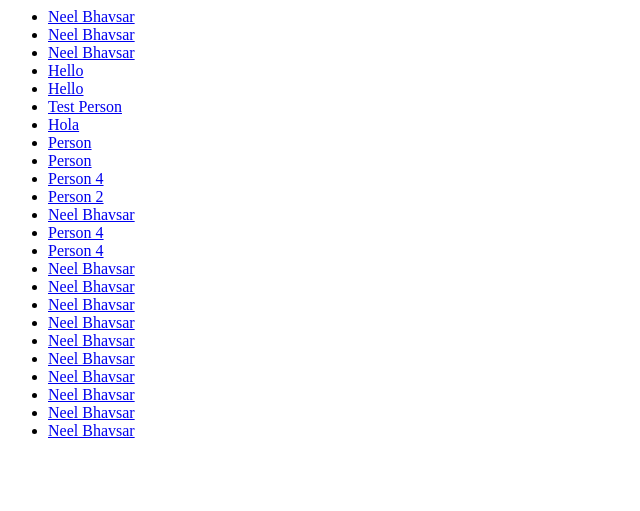
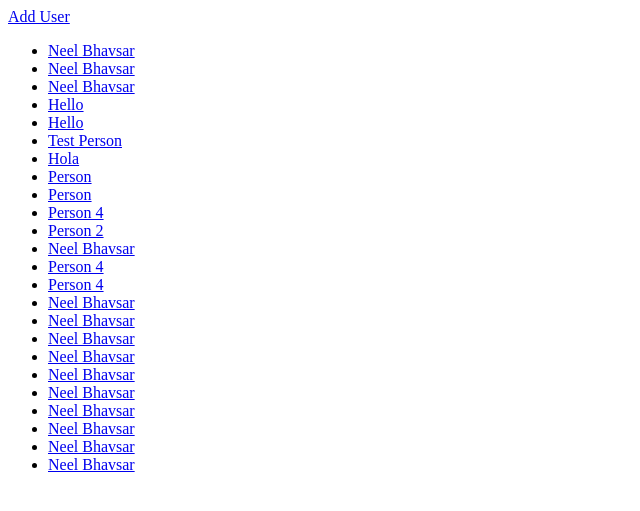
Before and after one commit to nh2bhavsar/Expense_Tracker, a Django app: page / in a window 1280 px wide. Shown: the top 511 px of the page, without its empty margins (0-640 px from the left). Run offline with Django 3.2, Linux system fonts and the light colour scheme; data comes from the database, SQL or seed files in the repository; both versions use the stored data as it was after the commit.

Commit message:
Add form for categories of person

```diff
--- a/user/templates/user/index.html
+++ b/user/templates/user/index.html
@@ -1,7 +1,8 @@
+<p><a href="{% url 'user:new_user' %}">Add User</a></p>
 {% if user_list %}
     <ul>
     {% for user in user_list %}
-        <li><a href="{% url 'new_user' %}" class="top-menu">{{ user.name }}</a></li>
+        <li><a href="{% url 'user:current_user' user.id %}">{{ user.name }}</a></li>
     {% endfor %}
     </ul>
 {% else %}
--- a/user/urls.py
+++ b/user/urls.py
@@ -1,7 +1,9 @@
 from django.urls import path
 from . import views
-
+app_name ='user'
 urlpatterns = [
 	path('',views.index,name='index'),
-	path('new/user', views.new_user, name='new_user')
+	path('<int:user_id>',views.current_user,name='current_user'),
+	path('new/user', views.new_user, name='new_user'),
+	path('<int:user_id>/new/category', views.new_category, name='new_category')
 ]
--- a/user/views.py
+++ b/user/views.py
@@ -1,21 +1,36 @@
-from django.shortcuts import render,redirect
+from django.shortcuts import render,redirect, get_object_or_404
 from django.http import HttpResponse
-
 from .models import User,Category
-from .forms import UserForm
+from .forms import UserForm, CategoryForm
 
 def index(request):
 	user_list = User.objects.all()
 	context = {'user_list': user_list}
 	return render(request, 'user/index.html',context)
 
+def current_user(request,user_id):
+    user = get_object_or_404(User, pk=user_id)
+    return render(request, 'user/users.html',{'user':user})
+
 def new_user(request):
     if request.method == "POST":
         form = UserForm(request.POST)
         if form.is_valid():
-            post = form.save(commit=False)
-            post.save()
-            return redirect('index')
+            add_user = form.save(commit=False)
+            add_user.save()
+            return redirect('user:index')
     else:
         form = UserForm()
-    return render(request, 'user/user_edit.html', {'form': form})
+    return render(request, 'user/user_new.html', {'form': form})
+
+def new_category(request,user_id):
+    if request.method == "POST":
+        form = CategoryForm(request.POST)
+        if form.is_valid():
+            add_cat = form.save(commit=False)
+            add_cat.user=User.objects.get(pk=user_id)
+            add_cat.save()
+            return redirect('user:current_user',user_id)
+    else:
+        form = CategoryForm()
+    return render(request, 'user/new_category.html', {'form': form})
```
Also changed, not shown: user/templates/user/new_category.html (added, +8 -0 lines), user/templates/user/users.html (added, +7 -0 lines), db.sqlite3, user/templates/user/user_new.html (renamed from user/templates/user/user_edit.html).
